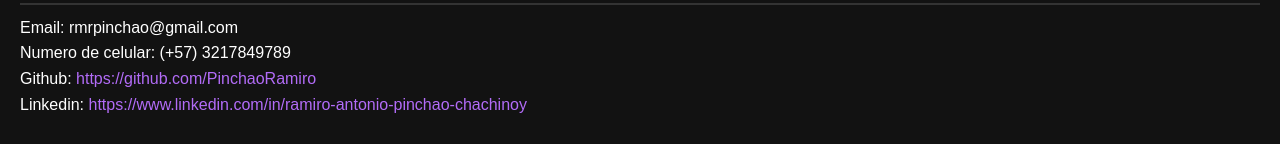
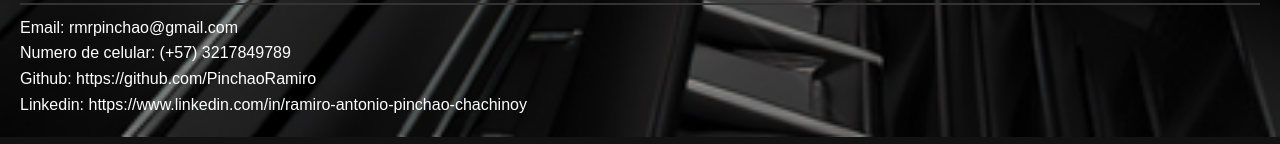
Before and after one commit to PinchaoRamiro/Portafolio_Ramiro_Pinchao, a React (Vite) app: page / in a window 1280 px wide. Shown: the part 1899-2043 px from the top of the page. Built offline with nearby package versions, Linux system fonts and the light colour scheme; no server answers.

Commit message:
Add some changes into visual and information

```diff
--- a/src/styles.css
+++ b/src/styles.css
@@ -113,7 +113,7 @@ header:hover .profile-image {
   background-size: cover;
   background-position: center;
   background-repeat: no-repeat;
-  height: 100vh;
+  height: 100%;
   width: 100%;
 }
 
@@ -149,7 +149,7 @@ header:hover .profile-image {
 
 .a-contact a{
   text-decoration: none;
-  color: #b26cf7;
+  color: #ffffff;
   transition: color 0.3s ease;
 }
 
```
